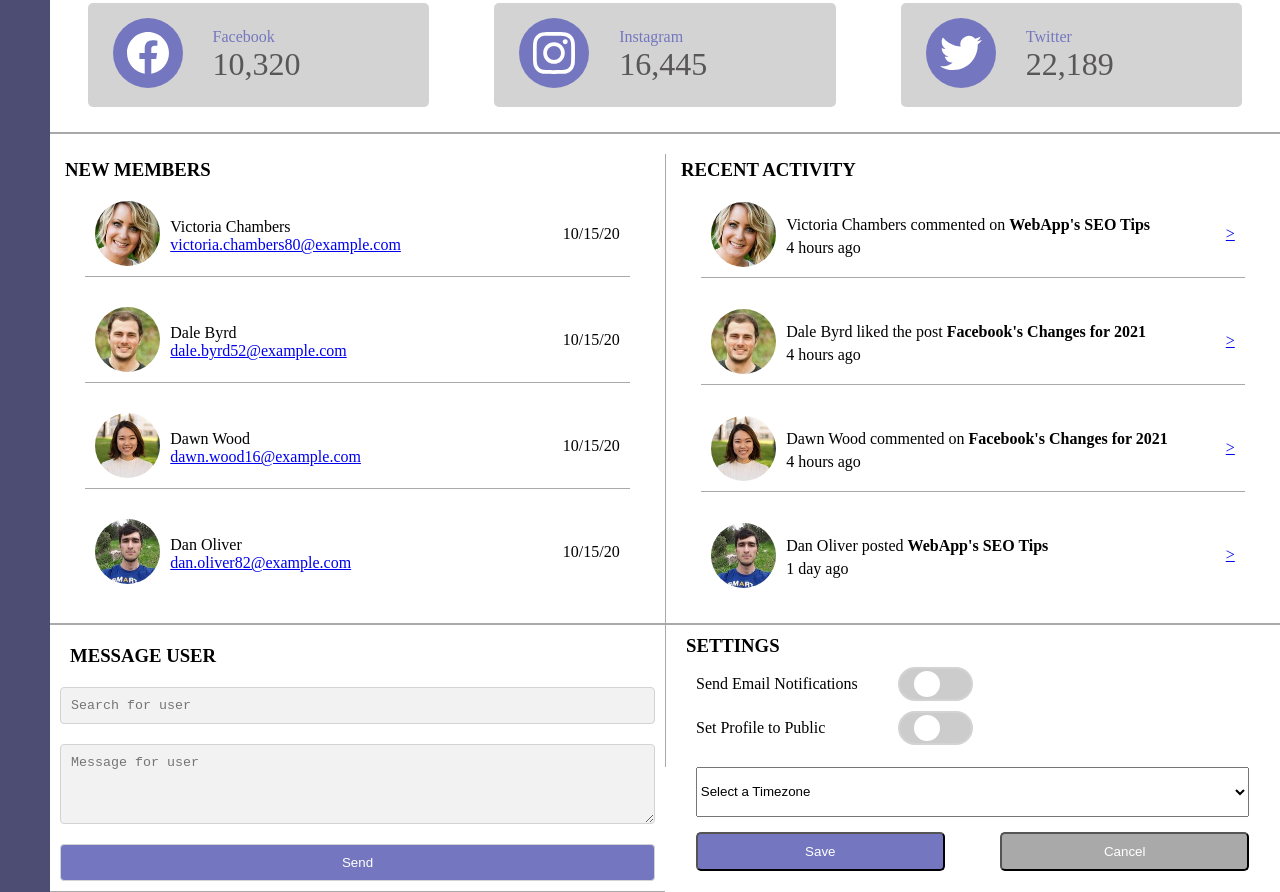
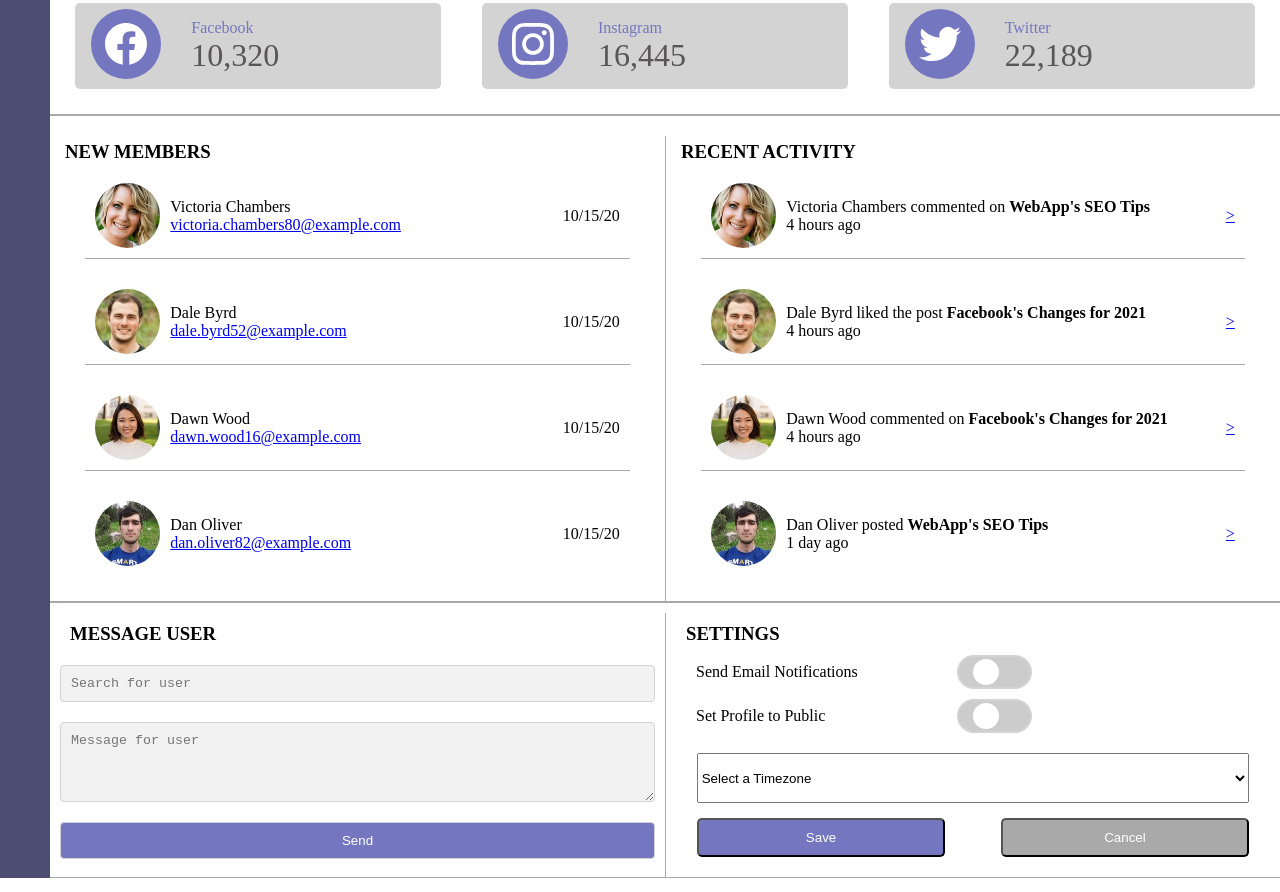
Before and after one commit to AleksandarVasilkov/WebAppDashboard, a plain HTML site: page index.html in a window 1280 px wide. Shown: the part 1640-2532 px from the top of the page. Drawn offline with nearby package versions, Linux system fonts and the light colour scheme.

Commit message:
final bulletpoints

```diff
--- a/app.js
+++ b/app.js
@@ -34,7 +34,7 @@ window.addEventListener('load', function() {
             data: [750, 1250, 1000, 2000, 1500, 1750, 1250, 1850, 2250, 1500, 2500],
             fill: 'origin',
             backgroundColor: 'rgba(213, 214, 236, .3)',
-            borderColor: 'rgba(100, 100, 100, 1)',
+            borderColor: 'magenta',
             borderWidth: 1,
             tension: 0.4
         },
@@ -42,7 +42,7 @@ window.addEventListener('load', function() {
             data: [750, 1250, 1000, 2000, 1500, 1750, 1250, 1850, 2250, 1500, 2500],
             fill: 'origin',
             backgroundColor: 'rgba(213, 214, 236, .3)',
-            borderColor: 'rgba(100, 100, 100, 1)',
+            borderColor: 'mediumslateblue',
             borderWidth: 1,
             tension: 0.4
         },
@@ -50,7 +50,7 @@ window.addEventListener('load', function() {
             data: [18000, 30000, 24000, 48000, 36000, 42000, 30000, 44400, 54000, 36000, 60000],
             fill: 'origin',
             backgroundColor: 'rgba(213, 214, 236, .3)',
-            borderColor: 'rgba(100, 100, 100, 1)',
+            borderColor: 'royalblue',
             borderWidth: 1,
             tension: 0.4
         },
@@ -58,7 +58,7 @@ window.addEventListener('load', function() {
             data: [126000, 210000, 168000, 336000, 252000, 294000, 210000, 310800, 378000, 252000, 420000],
             fill: 'origin',
             backgroundColor: 'rgba(213, 214, 236, .3)',
-            borderColor: 'rgba(100, 100, 100, 1)',
+            borderColor: 'mistyrose',
             borderWidth: 1,
             tension: 0.4
         }
--- a/styles.css
+++ b/styles.css
@@ -87,13 +87,14 @@ font-size: 0.7rem;
 
 #popupWindow {
     position: absolute;
-    top: 5vw;
-    right: 5vw;
-    height: 70vw;
-    width: 70vw;
+    top: 15vw;
+    right: 1vw;
+    left: 1vw;
+    height: 95vw;
+    width: 95vw;
     background-color: white;
     border: 2px solid #7477BF;
-    padding: 10px;
+    padding: 0;
     z-index: 1;
 
 }
@@ -108,16 +109,15 @@ font-size: 0.7rem;
     color: black;
     font-weight: bold;
     background-color: rgb(235, 185, 235);
-    margin-bottom: 1em;
+    margin-bottom: 0;
     text-align: center;
 
 }
 
 .popup-notification {
-    font-size: 1em;
     color: #666;
     margin-bottom: 0.5em;
-    padding: 0.5em;
+    padding: 6px;
     border-bottom: 1px solid #ddd;
 
   }
@@ -426,8 +426,8 @@ height: 65px;
 }
 
 .member-name p, .activity-text p {
-text-align: center;
-margin-top: 5px;
+text-align: left;
+
 
 }
 
@@ -493,6 +493,7 @@ margin-top: 5px;
 }
 
 .settings {
+    margin-top: 10px;
     padding: 10px;
     grid-area: settings;
 }
@@ -607,11 +608,13 @@ background-color: darkgrey;
     #popupWindow {
         position: absolute;
         top: 5vw;
-        right: 5vw;
+        left: 40vw;
         height: 40vw;
         width: 40vw;
 
     }
+
+
 
     .alert-banner {
         justify-content: space-between;
@@ -662,7 +665,8 @@ background-color: darkgrey;
 }
 
 .social-card {
-    width: 28%;
+    width: 30%;
+    padding: 1px;
  }
 
 .member-container {
@@ -695,11 +699,8 @@ background-color: darkgrey;
 }
 
 .activity-text {
-    display: flex;
-    flex-direction: column;
-    justify-content: flex-start;
-    align-items: flex-start;
-    margin: 10px;
+
+    margin-left: 10px;
 }
 
 .link-to-activity {
@@ -751,12 +752,18 @@ background-color: darkgrey;
     position: absolute;
     top: 5vw;
     right: 5vw;
-    height: 20vw;
-    width: 20vw;
+    height: 25vw;
+    width: 40vw;
 }
 
-.recent-activity, .settings {
+
+.recent-activity, .settings, .time-and-buttons {
     border-left: 1px solid darkgrey;
 }
 
+
+.time-and-buttons {
+    border-bottom: 1px solid darkgrey;;
 }
+
+}
--- a/toggle.css
+++ b/toggle.css
@@ -70,17 +70,17 @@
 
   .switch-wrapper {
     display: flex;
-    flex-direction: column;  /* stack children on top of each other */
-    align-items: center;     /* center children horizontally */
-    width: 100%;             /* take up full width available */
+    flex-direction: column;
+    align-items: center;
+    width: 100%;
 }
 
 .label-toggle-pair {
-    display: flex;           /* set this as a flex container */
-    justify-content: space-between;  /* space the label and toggle apart */
-    align-items: center;     /* vertically align the label and toggle in the middle */
-    width: 100%;             /* take up full width available within the switch-wrapper */
-    margin-bottom: 10px;     /* give some space between each pair */
+    display: flex;
+    justify-content: space-between;
+    align-items: center;
+    width: 100%;
+    margin-bottom: 10px;
 }
 
 
@@ -88,17 +88,36 @@
 
 
     .switch-wrapper {
-      align-items: flex-start; /* left-align the contents */
-      padding-left: 20px;      /* some padding to keep contents away from the screen edge */
-      width: 50%;
+      align-items: flex-start;
+      padding-left: 20px;
+      width: 60%;
   }
 
   .label-toggle-pair {
-      display: flex;              /* ensure contents are in a row */
-      justify-content: space-between; /* left-align the label and toggle */
-      align-items: center;        /* vertically center the label and toggle */
-      gap: 2px;                /* add some space between the label and the toggle */
+      display: flex;
+      justify-content: space-between;
+      align-items: center;
+      gap: 2px;
   }
 
 
   }
+
+  @media (min-width: 1024px) {
+
+
+    .switch-wrapper {
+      align-items: flex-start;
+      padding-left: 20px;
+      width: 60%;
+  }
+
+  .label-toggle-pair {
+      display: flex;
+      justify-content: space-between;
+      align-items: center;
+      gap: 2px;
+  }
+
+
+  }
```
